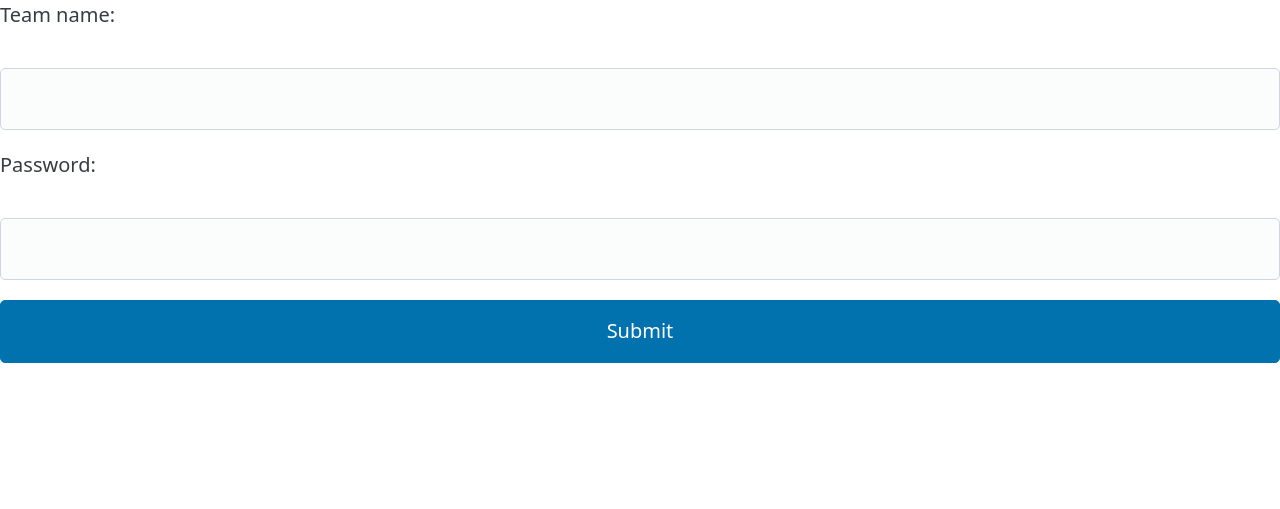
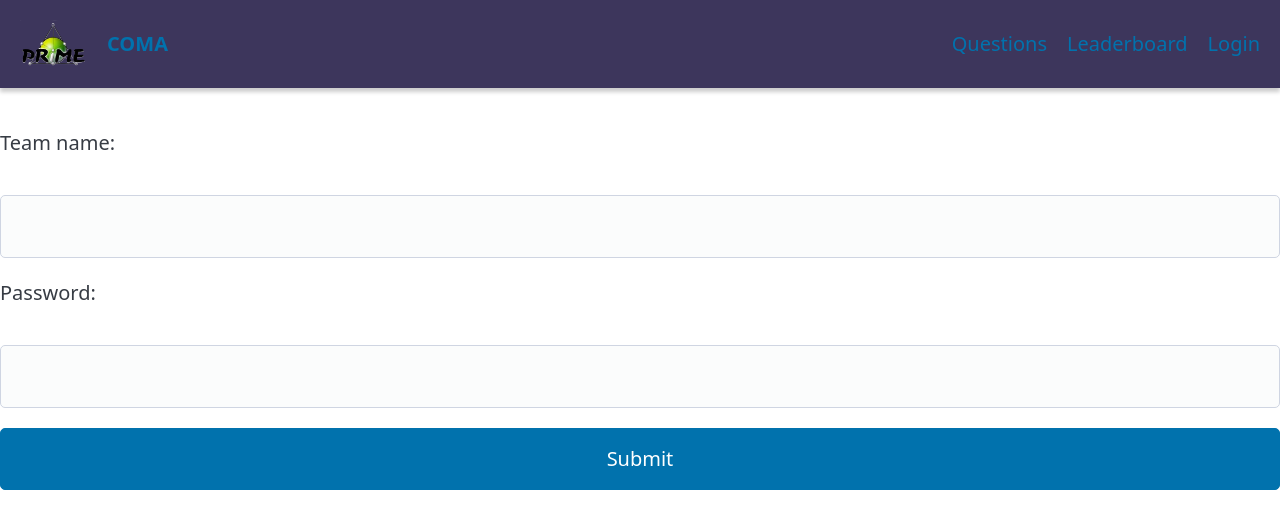
Before and after one commit to ZeusWPI/COMA, a Python web app: template app/templates/login.html in a window 1280 px wide. Shown: the top 509 px of the page. Run offline with Jinja, Linux system fonts and the light colour scheme; the template is opened without the code that fills it, so the values that code supplies are empty.

Commit message:
feat(navbar): added

```diff
--- /dev/null
+++ b/app/static/css/main.css
@@ -0,0 +1 @@
+@import url("navbar.css")
--- /dev/null
+++ b/app/static/css/navbar.css
@@ -0,0 +1,19 @@
+nav {
+  padding: 0 1rem;
+  margin-bottom: 2rem;
+  background-color: #3D365C;
+  box-shadow: 0 4px 4px 0 rgba(0, 0, 0, 0.2);
+  position: sticky;
+  top: 0;
+}
+
+nav a.brand {
+  display: flex;
+  align-items: center;
+  gap: 1rem;
+}
+
+nav a.brand img {
+  max-height: 48px;
+  width: auto;
+}
--- a/app/templates/base.html
+++ b/app/templates/base.html
@@ -3,10 +3,12 @@
 <head>
     {% block head %}
     <link rel="stylesheet" href="/static/css/pico.min.css" />
+    <link rel="stylesheet" href="/static/css/main.css" />
     <title>{% block title %}{% endblock %} - COMA</title>
     {% endblock %}
 </head>
 <body>
+    {% include "navbar.html" %}
     <div id="content">{% block content %}{% endblock %}</div>
     <div id="footer">
     </div>
--- /dev/null
+++ b/app/templates/navbar.html
@@ -0,0 +1,30 @@
+<nav>
+  <ul>
+    <li>
+      <a href="/" class="brand">
+        <img src="/static/images/prime.webp" alt="Prime logo" />
+        <strong>COMA</strong>
+      </a>
+    </li>
+  </ul>
+  <ul>
+    <li><a href="/">Questions</a></li>
+    <li><a href="/leaderboard">Leaderboard</a></li>
+    {% if team %}
+      <li>
+        <details class="dropdown">
+          <summary>{{team.name}}</summary>
+          <ul role="list">
+            {% if team.admin %}
+              <li><a href="/admin/team">Teams</a></li>
+              <li><a href="/admin">Admin</a></li>
+            {% endif %}
+            <li><a href="/logout">Logout</a></li>
+          </ul>
+        </details>
+      </li>
+    {% else %}
+      <li><a href="/login">Login</a></li>
+    {% endif %}
+  </ul>
+</nav>
```
Also changed, not shown: app/static/images/prime.webp (added).
